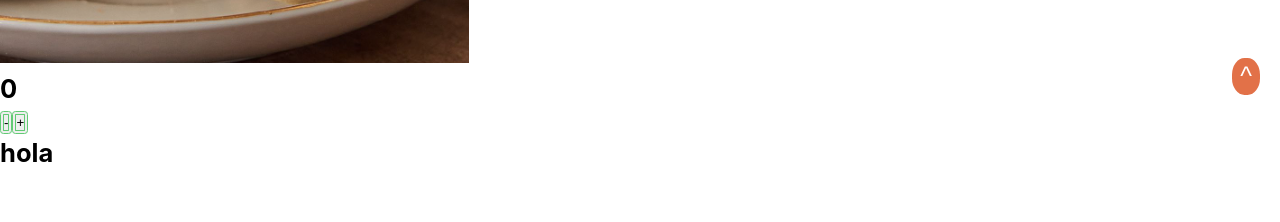
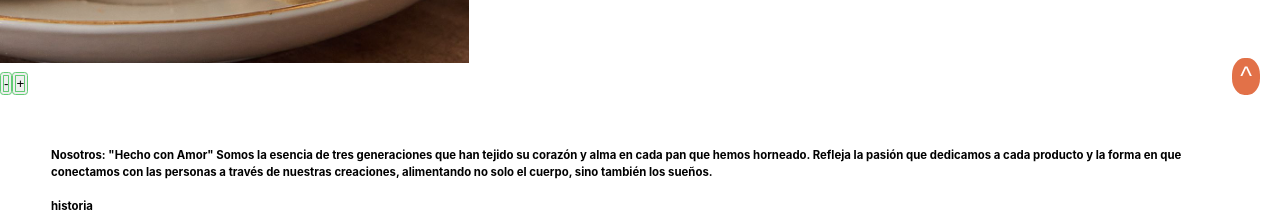
Before and after one commit to juanbosquedev/BosqueBakery, a React (Vite) app: page / in a window 1280 px wide. Shown: the part 685-907 px from the top of the page. Built offline with nearby package versions, Linux system fonts and the light colour scheme.

Commit message:
tyding code

```diff
--- a/src/prodcuts/paginate.jsx
+++ b/src/prodcuts/paginate.jsx
@@ -1,31 +1,32 @@
 import { useState } from "react";
 
 export default function Paginate(producto) {
-   const [count, setCount] = useState(0)
+  const [count, setCount] = useState(0);
   // const total = array.length;
   // const pages = total / 2;
   // const perPage = array.slice
   // // let arr = await array;
   const handleIncrement = () => {
-    if(count<= producto.producto.length-2){
-     setCount(count + 1);}
+    if (count <= producto.producto.length - 2) {
+      setCount(count + 1);
+    }
   };
 
   const handleDecrement = () => {
-    if(count> 0){
-   setCount(count - 1);}
-  };  return (
+    if (count > 0) {
+      setCount(count - 1);
+    }
+  };
+  return (
     <div>
       <div>
-       <h1>{producto.producto[count].name}</h1>
-      <img src={producto.producto[count].Img}></img>
-      <h1>{count}</h1>
-      <button onClick={handleDecrement}>-</button>
-      <button onClick={handleIncrement}>+</button><br/>
+        <h1>{producto.producto[count].name}</h1>
+        <img src={producto.producto[count].Img}></img>
 
+        <button onClick={handleDecrement}>-</button>
+        <button onClick={handleIncrement}>+</button>
+        <br />
       </div>
-
-      <h1>hola</h1>
     </div>
   );
 }
```
